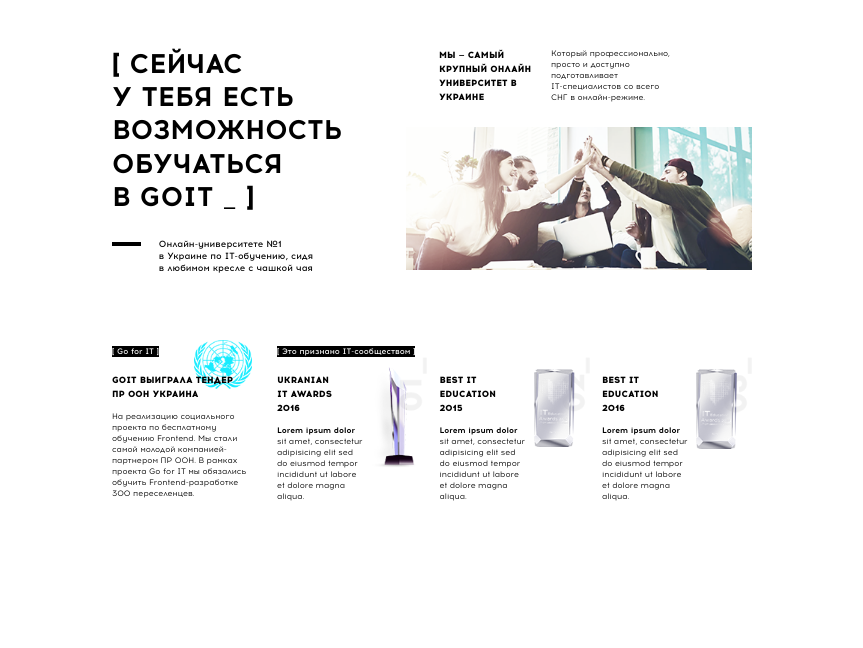
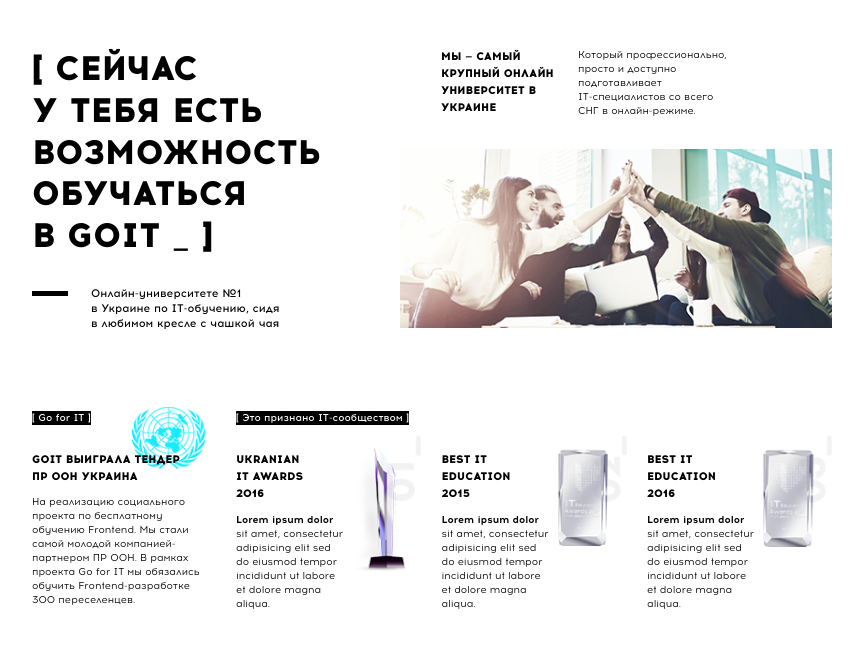
Before and after one commit to Pecherskiy88/BC9-HTML-Final-Project, a website: page src/index.html in a window 1280 px wide. Shown: the whole page, without its empty margins (208-1071 px from the left). Drawn offline with nearby package versions, Linux system fonts and the light colour scheme; files that its build step writes are made by us from their sources.

Commit message:
960p REady!!!

```diff
--- a/src/sass/iroy.scss
+++ b/src/sass/iroy.scss
@@ -6,7 +6,7 @@
     padding: 1.5rem 1rem;
 
     &--main_title{
-    @include font-style(12, 700);
+    @include font-style(12, 800);
     text-transform: uppercase;
     width: 250px;
     margin: 0 auto 10px;
@@ -267,7 +267,6 @@
             margin: 0;
 
             &--list{
-            width: 475px;
             display: flex;
             justify-content: space-between;
 
@@ -304,3 +303,100 @@
         }
     }
 }
+
+
+@media (min-width: 960px){
+    .study{
+
+        &_header,
+        &_footer{
+            width: 800px;
+        }
+
+        &--main_title{
+            width: 284px;
+            font-size: 34px;
+        }
+
+        &_aside {
+            width: 432px;
+        }
+
+        &_biggest {
+            &--title {
+                margin-left: 41px;
+                width: 114px;
+            }
+            &--paragraph {
+                margin-bottom: 31px;
+                margin-left: 23px;
+                width: 150px;
+            }
+        }
+
+        &_numberone::before {
+            margin: 5px 23px 0 0;
+            width: 36px;
+            height: 5px;
+        }
+
+        &_numberone {
+            position: relative;
+            bottom: 52px;
+            width: 251px;
+            margin: 0 0 24px;
+
+            &--paragraph {
+                width: 192px;
+                font-size: 11px;
+            }
+        }
+
+        &_goforit {
+            width: 173px;
+
+            &--image {
+                width: 73px;
+            }
+            &--sub_title {
+                width: 150px;
+            }
+        }
+
+        &_recognized {
+            width: 596px;
+
+            &--list {
+
+                &_item {
+                    width: 185px;
+
+                    &_image1,
+                    &_image2{
+                        width: 69px;
+                    }
+                    &_title {
+                        width: 68px;
+                        margin-bottom: 10px;
+                    }
+                    &_para{
+                        width: 107px;
+                    }
+
+                }
+            }
+        }
+
+        &--paragraph,
+        &--title{
+            font-size: 10px;
+        }
+        &--sub_title{
+            font-size: 11px;
+        }
+        &--title{
+            margin-bottom: 26px;
+        }
+
+    }
+}
```
Also changed, not shown: build/css/main.css, build/css/main.min.css.
